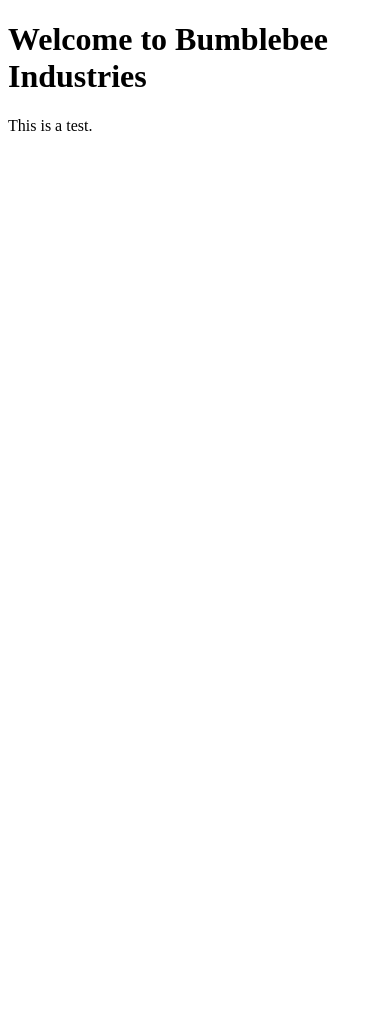
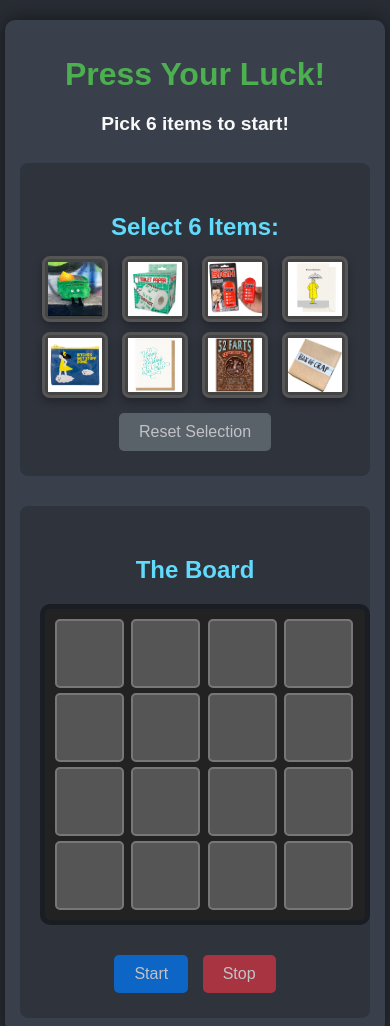
Before and after one commit to bbeeind/test-website, a plain HTML site: page index.html in a window 390 px wide. Shown: the top 1026 px of the page. Before the commit the page ends 844 px from the top, so only its background shows below. Drawn offline with Linux system fonts and the light colour scheme.

Commit message:
Add files via upload

```diff
--- a/index.html
+++ b/index.html
@@ -1,12 +1,37 @@
 <!DOCTYPE html>
+<html lang="en">
 <head>
-    <title>Bumblebee Industries</title>
+    <meta charset="UTF-8">
+    <meta name="viewport" content="width=device-width, initial-scale=1.0">
+    <title>Press Your Luck!</title>
+    <link rel="stylesheet" href="style.css">
 </head>
+<body>
+    <div class="game-container">
+        <h1>Press Your Luck!</h1>
 
-<body>
-    <h1>Welcome to Bumblebee Industries</h1>
-    This is a test.
+        <div id="message-area" class="message">
+            <p>Pick 6 items to start!</p>
+        </div>
+
+        <div id="item-selection" class="selection-area">
+            <h2>Select 6 Items:</h2>
+            <div class="items-grid">
+                </div>
+            <button id="reset-selection-btn" class="button" disabled>Reset Selection</button>
+        </div>
+
+        <div class="game-board-container">
+            <h2>The Board</h2>
+            <div id="game-board" class="game-board">
+                </div>
+            <div class="controls">
+                <button id="start-btn" class="button" disabled>Start</button>
+                <button id="stop-btn" class="button" disabled>Stop</button>
+            </div>
+        </div>
+    </div>
+
+    <script src="script.js"></script>
 </body>
-
-
 </html>
--- /dev/null
+++ b/script.js
@@ -0,0 +1,320 @@
+document.addEventListener('DOMContentLoaded', () => {
+    const availableItems = [
+        { id: 'item1', src: 'image1.jpg' },
+        { id: 'item2', src: 'image2.webp' },
+        { id: 'item3', src: 'image3.webp' },
+        { id: 'item4', src: 'image4.webp' },
+        { id: 'item5', src: 'image5.webp' },
+        { id: 'item6', src: 'image6.webp' },
+        { id: 'item7', src: 'image7.webp' },
+        { id: 'item8', src: 'image8.webp' },
+        // Add more items if desired
+    ];
+
+    const MAX_SELECTIONS = 6;
+    const BOARD_SIZE = 16; // 4x4 grid
+
+    let selectedItems = []; // Stores the 'id' of selected items
+    let boardSquares = [];  // Stores references to the 16 board square DOM elements
+    let itemElements = [];  // Stores references to the <img> elements of the chosen items
+
+    let currentItemPositions = []; // Stores the indices (0-15) where the 6 items are currently located on the board
+    let currentLightedSquareIndex = -1; // Index of the currently lit square
+
+    let lightIntervalId;
+    let itemMoveIntervalId;
+
+    // DOM Elements
+    const messageArea = document.getElementById('message-area');
+    const itemSelectionGrid = document.querySelector('.items-grid');
+    const gameBoardElement = document.getElementById('game-board');
+    const startBtn = document.getElementById('start-btn');
+    const stopBtn = document.getElementById('stop-btn');
+    const resetSelectionBtn = document.getElementById('reset-selection-btn');
+
+    // Audio Elements
+    // Create an Audio object for background music.
+    // Ensure you have a file named 'background_music.mp3' in the same directory as this script.
+    const backgroundMusic = new Audio('background_music.mp3');
+    backgroundMusic.loop = true; // Set the background music to loop continuously
+
+    // Create an Audio object for the "missed" sound.
+    // Ensure you have a file named 'missed_music.mp3' in the same directory as this script.
+    const missedMusic = new Audio('missed_music.mp3');
+
+    // Create an Audio object for the "win" sound.
+    // Ensure you have a file named 'win_music.mp3' in the same directory as this script.
+    const winMusic = new Audio('win_music.mp3');
+
+    // --- Helper Functions ---
+
+    /**
+     * Displays a message in the message area.
+     * @param {string} msg - The message to display.
+     * @param {string} type - The type of message (e.g., 'info', 'win', 'lose') for styling.
+     */
+    function displayMessage(msg, type = 'info') {
+        messageArea.innerHTML = `<p class="${type}">${msg}</p>`;
+        // Optional: add CSS classes for win/loss/info messages
+        messageArea.className = `message ${type}`;
+    }
+
+    /**
+     * Generates an array of unique random numbers.
+     * @param {number} count - The number of unique random numbers to generate.
+     * @param {number} max - The maximum value (exclusive) for the random numbers.
+     * @returns {number[]} An array of unique random numbers.
+     */
+    function getRandomUniqueNumbers(count, max) {
+        const numbers = new Set();
+        while (numbers.size < count) {
+            numbers.add(Math.floor(Math.random() * max));
+        }
+        return Array.from(numbers);
+    }
+
+    /**
+     * Creates an item card element for selection.
+     * @param {object} item - The item object containing id and src.
+     * @returns {HTMLElement} The created item card div element.
+     */
+    function createItemCard(item) {
+        const div = document.createElement('div');
+        div.classList.add('item-card');
+        div.dataset.itemId = item.id;
+        div.innerHTML = `<img src="${item.src}" alt="${item.id}">`;
+        div.addEventListener('click', () => selectItem(item.id, div));
+        return div;
+    }
+
+    /**
+     * Creates a board square element for the game board.
+     * @param {number} index - The index of the square.
+     * @returns {HTMLElement} The created board square div element.
+     */
+    function createBoardSquare(index) {
+        const div = document.createElement('div');
+        div.classList.add('board-square');
+        div.dataset.squareIndex = index;
+        return div;
+    }
+
+    /**
+     * Disables all item selection cards.
+     */
+    function disableAllItemCards() {
+        document.querySelectorAll('.item-card').forEach(card => card.classList.add('disabled'));
+    }
+
+    /**
+     * Enables all item selection cards.
+     */
+    function enableAllItemCards() {
+        document.querySelectorAll('.item-card').forEach(card => card.classList.remove('disabled'));
+    }
+
+    /**
+     * Places the selected items onto random positions on the game board.
+     * @param {number[]} positions - An array of indices where items should be placed.
+     */
+    function placeItemsOnBoard(positions) {
+        // Clear existing items from the board
+        boardSquares.forEach(square => {
+            while (square.firstChild) {
+                square.removeChild(square.firstChild);
+            }
+        });
+
+        // Place new item elements
+        itemElements.forEach((itemEl, index) => {
+            if (positions[index] !== undefined && boardSquares[positions[index]]) {
+                boardSquares[positions[index]].appendChild(itemEl);
+            }
+        });
+        currentItemPositions = [...positions]; // Update current item positions
+    }
+
+    // --- Game Logic Functions ---
+
+    /**
+     * Initializes or resets the game state.
+     */
+    function initializeGame() {
+        displayMessage('Pick 6 items to start!');
+        selectedItems = [];
+        itemElements = [];
+        currentItemPositions = [];
+        currentLightedSquareIndex = -1;
+
+        // Clear item selection grid
+        itemSelectionGrid.innerHTML = '';
+        availableItems.forEach(item => {
+            itemSelectionGrid.appendChild(createItemCard(item));
+        });
+
+        // Clear game board
+        gameBoardElement.innerHTML = '';
+        boardSquares = [];
+        for (let i = 0; i < BOARD_SIZE; i++) {
+            const square = createBoardSquare(i);
+            gameBoardElement.appendChild(square);
+            boardSquares.push(square);
+        }
+
+        // Reset button states
+        startBtn.disabled = true;
+        stopBtn.disabled = true;
+        resetSelectionBtn.disabled = true;
+        enableAllItemCards(); // Ensure item cards are selectable
+
+        // Stop and reset background music if it's playing
+        backgroundMusic.pause();
+        backgroundMusic.currentTime = 0;
+
+        // Stop and reset missed music
+        missedMusic.pause();
+        missedMusic.currentTime = 0;
+
+        // Stop and reset win music
+        winMusic.pause();
+        winMusic.currentTime = 0;
+    }
+
+    /**
+     * Handles the selection of an item.
+     * @param {string} itemId - The ID of the selected item.
+     * @param {HTMLElement} cardElement - The DOM element of the item card.
+     */
+    function selectItem(itemId, cardElement) {
+        if (selectedItems.length < MAX_SELECTIONS && !selectedItems.includes(itemId)) {
+            selectedItems.push(itemId);
+            cardElement.classList.add('selected');
+            cardElement.classList.add('disabled'); // Disable selected item
+            displayMessage(`Selected ${selectedItems.length}/${MAX_SELECTIONS} items.`);
+
+            // Create the actual image element for the board
+            const item = availableItems.find(i => i.id === itemId);
+            const img = document.createElement('img');
+            img.src = item.src;
+            img.alt = item.id;
+            img.dataset.itemId = item.id; // Store item ID on the image element
+            itemElements.push(img);
+
+            if (selectedItems.length === MAX_SELECTIONS) {
+                disableAllItemCards();
+                startBtn.disabled = false;
+                resetSelectionBtn.disabled = false;
+                displayMessage('6 items selected! Click Start!');
+
+                // Initial random placement of selected items
+                const initialPositions = getRandomUniqueNumbers(MAX_SELECTIONS, BOARD_SIZE);
+                placeItemsOnBoard(initialPositions);
+            }
+        }
+    }
+
+    /**
+     * Resets the item selection and game state.
+     */
+    function resetSelection() {
+        initializeGame(); // Re-initializes everything
+        displayMessage('Selection reset. Pick 6 new items!');
+    }
+
+    /**
+     * Starts the game, including board lighting and item movement.
+     */
+    function startGame() {
+        startBtn.disabled = true;
+        stopBtn.disabled = false;
+        resetSelectionBtn.disabled = true; // Disable reset during game play
+        displayMessage('Game started! Click Stop to try your luck!');
+
+        // Play background music when the game starts.
+        // Use .catch() to handle potential errors if autoplay is blocked by the browser.
+        backgroundMusic.play().catch(e => console.error("Error playing background music:", e));
+
+        // Ensure missed music is stopped if it was somehow playing
+        missedMusic.pause();
+        missedMusic.currentTime = 0;
+
+        // Ensure win music is stopped if it was somehow playing
+        winMusic.pause();
+        winMusic.currentTime = 0;
+
+        // Start lighting up squares
+        lightIntervalId = setInterval(() => {
+            if (currentLightedSquareIndex >= 0) {
+                boardSquares[currentLightedSquareIndex].classList.remove('lighted');
+            }
+            currentLightedSquareIndex = (currentLightedSquareIndex + 1) % BOARD_SIZE;
+            boardSquares[currentLightedSquareIndex].classList.add('lighted');
+        }, 120); // Speed of light movement
+
+        // Start moving items randomly
+        itemMoveIntervalId = setInterval(() => {
+            const newPositions = getRandomUniqueNumbers(MAX_SELECTIONS, BOARD_SIZE);
+            placeItemsOnBoard(newPositions);
+        }, 400); // Speed of item movement (slower than light)
+    }
+
+    /**
+     * Stops the game, halting board lighting and item movement.
+     */
+    function stopGame() {
+        clearInterval(lightIntervalId);
+        clearInterval(itemMoveIntervalId);
+        stopBtn.disabled = true;
+        resetSelectionBtn.disabled = false; // Enable reset after game ends
+
+        // Stop background music and reset it to the beginning.
+        backgroundMusic.pause();
+        backgroundMusic.currentTime = 0;
+
+        displayMessage('Stopping...', 'info');
+
+        // Ensure one square remains lit and check for win
+        setTimeout(() => {
+            // The currentLightedSquareIndex already holds the last lit square
+            // boardSquares[currentLightedSquareIndex].classList.add('lighted'); // Ensure it stays lit
+
+            determineWinner();
+        }, 500); // Small delay to let animations settle
+    }
+
+    /**
+     * Determines if the player won based on the final lit square.
+     */
+    function determineWinner() {
+        const finalLitSquare = boardSquares[currentLightedSquareIndex];
+        let won = false;
+
+        // Check if the final lit square contains one of the selected items
+        // We can do this by checking if any of the itemElements are children of the finalLitSquare
+        itemElements.forEach(itemEl => {
+            if (finalLitSquare.contains(itemEl)) {
+                won = true;
+            }
+        });
+
+        if (won) {
+            displayMessage('CONGRATULATIONS! YOU WON!', 'win');
+            finalLitSquare.classList.add('winner-square'); // Optional: Add a special win styling
+            // Play win music if the player won
+            winMusic.play().catch(e => console.error("Error playing win sound:", e));
+        } else {
+            displayMessage('Better luck next time!', 'lose');
+            // Play missed music if the player did not win
+            missedMusic.play().catch(e => console.error("Error playing missed sound:", e));
+        }
+        startBtn.disabled = false; // Allow restarting the game
+    }
+
+    // --- Event Listeners ---
+    startBtn.addEventListener('click', startGame);
+    stopBtn.addEventListener('click', stopGame);
+    resetSelectionBtn.addEventListener('click', resetSelection);
+
+    // Initial setup when the page loads
+    initializeGame();
+});
--- /dev/null
+++ b/style.css
@@ -0,0 +1,223 @@
+body {
+    font-family: 'Arial', sans-serif;
+    display: flex;
+    justify-content: center;
+    align-items: center;
+    min-height: 100vh;
+    background-color: #282c34;
+    color: #f0f0f0;
+    margin: 0;
+    padding: 20px;
+    box-sizing: border-box;
+}
+
+.game-container {
+    background-color: #3a404b;
+    border-radius: 10px;
+    box-shadow: 0 0 20px rgba(0, 0, 0, 0.5);
+    padding: 30px;
+    text-align: center;
+    max-width: 900px;
+    width: 100%;
+}
+
+h1 {
+    color: #4CAF50;
+    margin-bottom: 20px;
+}
+
+h2 {
+    color: #61dafb;
+    margin-top: 30px;
+    margin-bottom: 15px;
+}
+
+.message {
+    font-size: 1.2em;
+    font-weight: bold;
+    min-height: 30px; /* To prevent layout shifts */
+    margin-bottom: 20px;
+    color: #f9f9f9;
+}
+
+.selection-area {
+    background-color: #2f333c;
+    border-radius: 8px;
+    padding: 20px;
+    margin-bottom: 30px;
+}
+
+.items-grid {
+    display: grid;
+    grid-template-columns: repeat(auto-fit, minmax(80px, 1fr));
+    gap: 15px;
+    margin-top: 15px;
+    justify-items: center;
+}
+
+.item-card {
+    background-color: #444;
+    border: 3px solid #555;
+    border-radius: 8px;
+    width: 80px;
+    height: 80px;
+    display: flex;
+    justify-content: center;
+    align-items: center;
+    cursor: pointer;
+    transition: all 0.2s ease-in-out;
+    box-shadow: 0 4px 8px rgba(0, 0, 0, 0.3);
+    overflow: hidden; /* Ensure image stays within bounds */
+}
+
+.item-card img {
+    max-width: 90%;
+    max-height: 90%;
+    object-fit: contain;
+}
+
+.item-card:hover:not(.selected):not(.disabled) {
+    border-color: #61dafb;
+    transform: translateY(-3px);
+}
+
+.item-card.selected {
+    border-color: #4CAF50;
+    background-color: #3c5a3d;
+    transform: scale(1.05);
+    box-shadow: 0 6px 12px rgba(0, 0, 0, 0.4);
+}
+
+.item-card.disabled {
+    opacity: 0.5;
+    cursor: not-allowed;
+}
+
+.game-board-container {
+    background-color: #2f333c;
+    border-radius: 8px;
+    padding: 20px;
+}
+
+.game-board {
+    display: grid;
+    grid-template-columns: repeat(4, 1fr);
+    grid-template-rows: repeat(4, 1fr);
+    gap: 10px;
+    width: 100%;
+    max-width: 400px; /* Max width for the board */
+    margin: 20px auto;
+    border: 5px solid #1a1e24;
+    padding: 10px;
+    border-radius: 10px;
+    background-color: #222;
+}
+
+.board-square {
+    background-color: #555;
+    border: 2px solid #777;
+    border-radius: 5px;
+    width: 90px;
+    height: 90px;
+    display: flex;
+    justify-content: center;
+    align-items: center;
+    transition: background-color 0.1s ease-in-out, border-color 0.1s ease-in-out;
+    position: relative; /* For item positioning */
+    overflow: hidden;
+}
+
+.board-square img {
+    max-width: 80%;
+    max-height: 80%;
+    object-fit: contain;
+}
+
+.board-square.lighted {
+    background-color: #ffee00; /* Bright yellow */
+    border-color: #ff9900;
+    box-shadow: 0 0 15px rgba(255, 255, 0, 0.8), 0 0 5px rgba(255, 255, 0, 0.5) inset;
+}
+
+.controls {
+    margin-top: 25px;
+}
+
+.button {
+    background-color: #4CAF50;
+    color: white;
+    padding: 12px 25px;
+    border: none;
+    border-radius: 5px;
+    cursor: pointer;
+    font-size: 1.1em;
+    margin: 0 10px;
+    transition: background-color 0.2s ease, transform 0.1s ease;
+}
+
+.button:hover:not(:disabled) {
+    background-color: #45a049;
+    transform: translateY(-2px);
+}
+
+.button:disabled {
+    background-color: #777;
+    cursor: not-allowed;
+    opacity: 0.7;
+}
+
+/* Specific button colors */
+#start-btn {
+    background-color: #007bff;
+}
+#start-btn:hover:not(:disabled) {
+    background-color: #0056b3;
+}
+
+#stop-btn {
+    background-color: #dc3545;
+}
+#stop-btn:hover:not(:disabled) {
+    background-color: #c82333;
+}
+
+#reset-selection-btn {
+    background-color: #6c757d;
+    margin-top: 15px;
+}
+#reset-selection-btn:hover:not(:disabled) {
+    background-color: #5a6268;
+}
+
+/* Responsive adjustments */
+@media (max-width: 600px) {
+    .game-container {
+        padding: 15px;
+    }
+
+    .items-grid {
+        grid-template-columns: repeat(auto-fit, minmax(60px, 1fr));
+        gap: 10px;
+    }
+
+    .item-card {
+        width: 60px;
+        height: 60px;
+    }
+
+    .game-board {
+        gap: 5px;
+        max-width: 300px;
+    }
+
+    .board-square {
+        width: 65px;
+        height: 65px;
+    }
+
+    .button {
+        padding: 10px 20px;
+        font-size: 1em;
+        margin: 5px;
+    }
+}
```
Also changed, not shown: image1.jpg (added), image2.webp (added), image3.webp (added), image4.webp (added), image5.webp (added), image6.webp (added), image7.webp (added), image8.webp (added), 3 other files.
